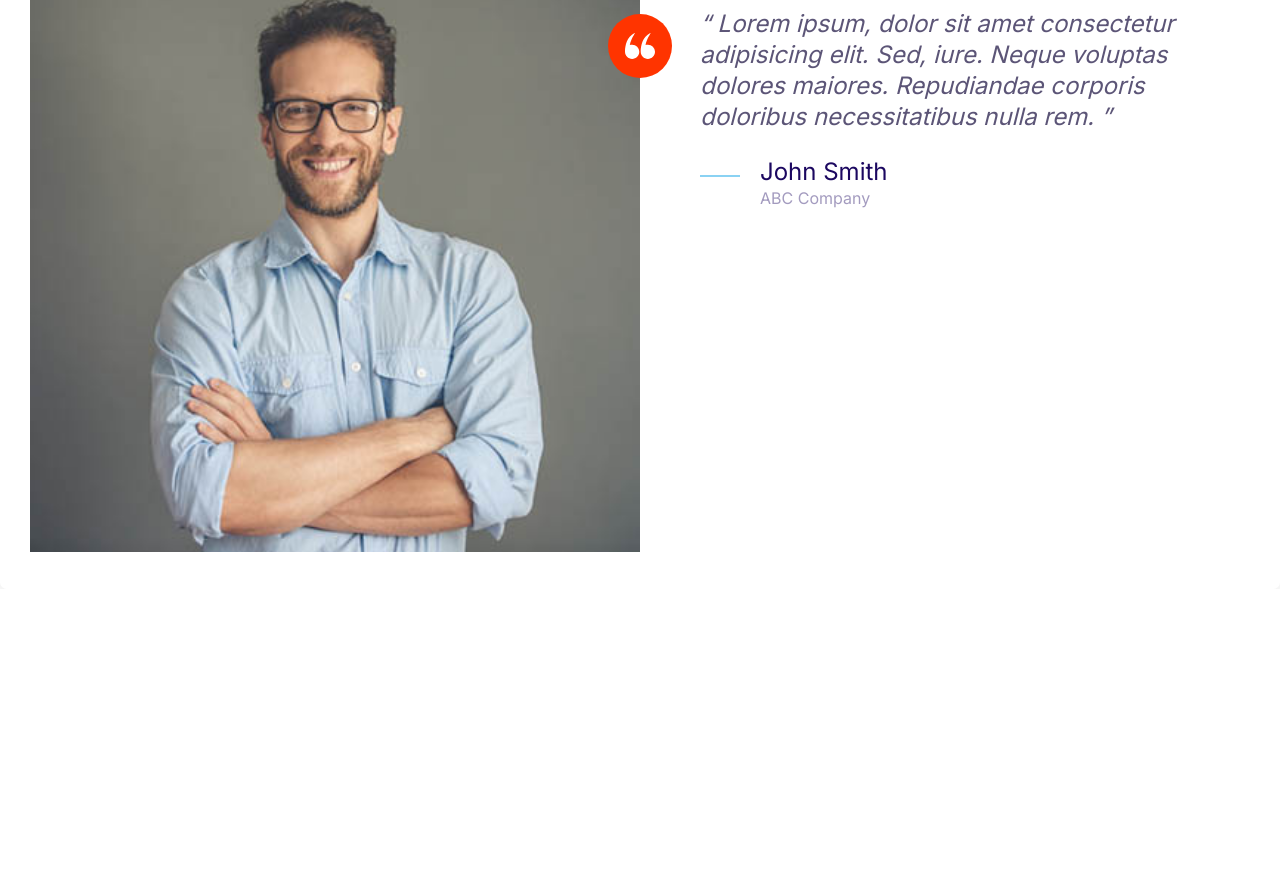
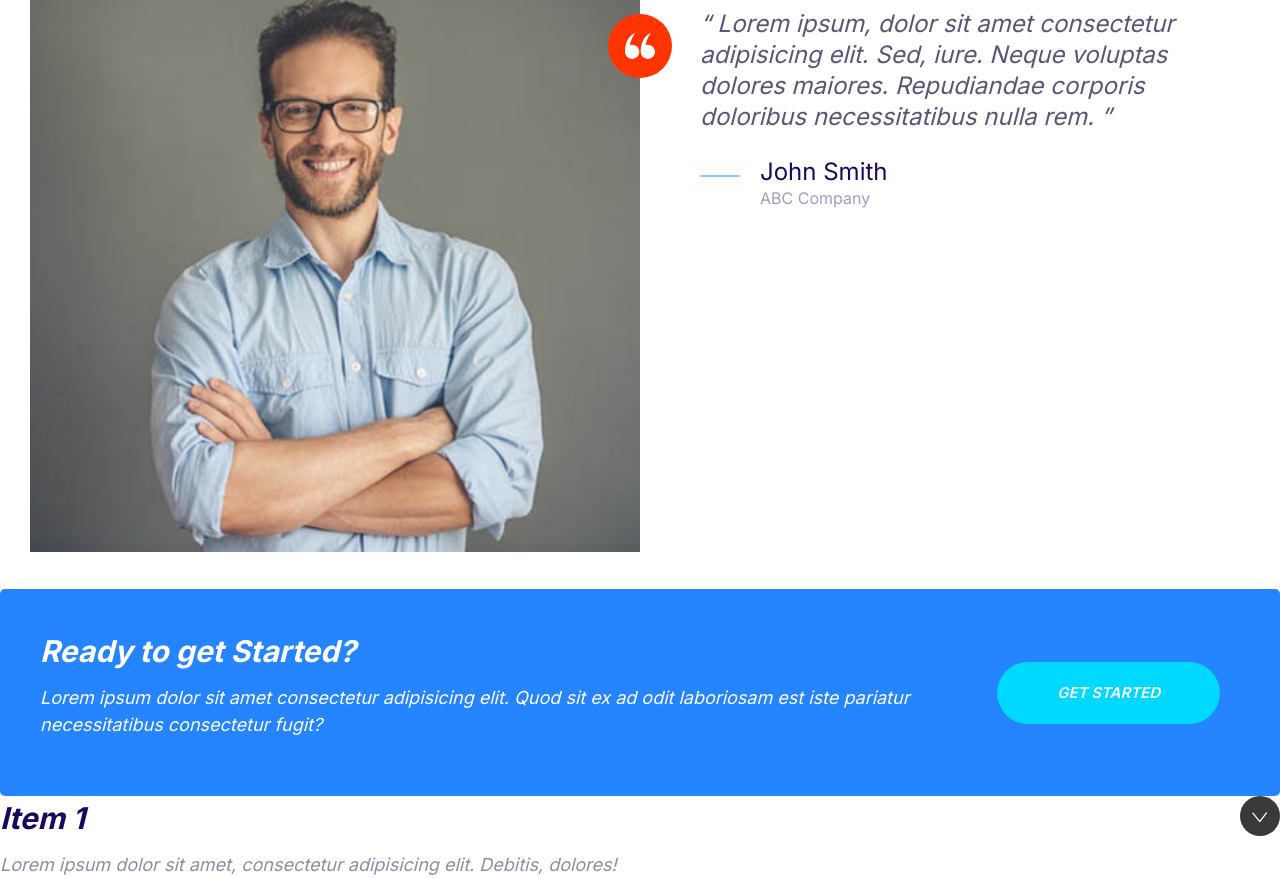
Before and after one commit to DvirHirsch/dvirfy, a plain HTML site: page index.html in a window 1280 px wide. Shown: the part 1696-2574 px from the top of the page. Before the commit the page ends 2285 px from the top, so only its background shows below. Drawn offline with Linux system fonts and the light colour scheme.

Commit message:
collapsibles and callouts components are added.

```diff
--- a/css/styles.css
+++ b/css/styles.css
@@ -252,6 +252,11 @@ a {
   color: #fff;
 }
 
+.btn--stretched {
+  padding-left: 6rem;
+  padding-right: 6rem;
+}
+
 @media screen and (min-width: 1024px) {
   .btn {
     font-size: 1.5rem;
@@ -493,3 +498,79 @@ a {
     margin-left: 6rem;
   }
 }
+
+/* Callouts */
+.callout {
+  padding: 4rem;
+  border-radius: 5px;
+}
+
+.callout--primary {
+  background: var(--color-primary);
+  color: #fff;
+}
+
+.callout__heading {
+  color: #fff;
+  margin-top: 0;
+  font-size: 3rem;
+}
+
+.callout .btn {
+  justify-self: center;
+  align-self: center;
+}
+
+.callout__content {
+  text-align: center;
+}
+
+@media screen and (min-width: 768px) {
+  .callout .grid--1x2 {
+    grid-template-columns: 1fr auto;
+  }
+
+  .callout__content {
+    text-align: left;
+  }
+
+  .callout .btn {
+    justify-self: start;
+    margin: 0 2rem;
+  }
+}
+
+/* Collapsibles */
+
+.collapsible__header {
+  display: flex;
+  justify-content: space-between;
+}
+
+.collapsible__heading {
+  margin-top: 0;
+  font-size: 3rem;
+}
+
+.collapsible__chevron {
+  transform: rotate(-90deg);
+  transition: transform 0.3s;
+}
+
+.collapsible__content {
+  /* display: none;  */
+  max-height: 0;
+  overflow: hidden;
+  opacity: 0;
+  transition: all 0.3s;
+}
+
+.collapsible--expanded .collapsible__chevron {
+  transform: rotate(0);
+}
+
+.collapsible--expanded .collapsible__content {
+  /* display: block; */
+  max-height: 100vh;
+  opacity: 1;
+}
--- a/index.html
+++ b/index.html
@@ -140,5 +140,28 @@
       </blockquote>
     </div>
   </div>
+
+  <div class="callout callout--primary">
+    <div class="grid grid--1x2">
+      <div class="callout__content">
+        <h2 class="callout__heading">Ready to get Started?</h2>
+        <p>Lorem ipsum dolor sit amet consectetur adipisicing elit. Quod sit ex ad odit laboriosam est iste pariatur necessitatibus consectetur fugit?
+        </p>
+      </div>
+      <a href="#" class="btn btn--secondary btn--stretched">Get Started</a>
+    </div>
+  </div>
+  <div class="collapsible collapsible--expanded">
+    <header class="collapsible__header">
+      <h2 class="collapsible__heading">Item 1</h2>
+        <svg class="icon icon--white collapsible__chevron">
+          <use xlink:href="images/sprite.svg#chevron"></use>
+        </svg>
+    </header>
+    <div class="collapsible__content">
+      Lorem ipsum dolor sit amet, consectetur adipisicing elit. Debitis, dolores!
+    </div>
+  </div>
+  <script src="js/main.js"></script>
   </body>
 </html>
--- /dev/null
+++ b/js/main.js
@@ -0,0 +1,6 @@
+const collapsibles = document.querySelectorAll(".collapsible");
+collapsibles.forEach((item) =>
+  item.addEventListener("click", function () {
+    this.classList.toggle("collapsible--expanded");
+  })
+);
```
Also changed, not shown: components/callouts.html (added, +13 -0 lines), components/collapsibles.html (added, +11 -0 lines).
